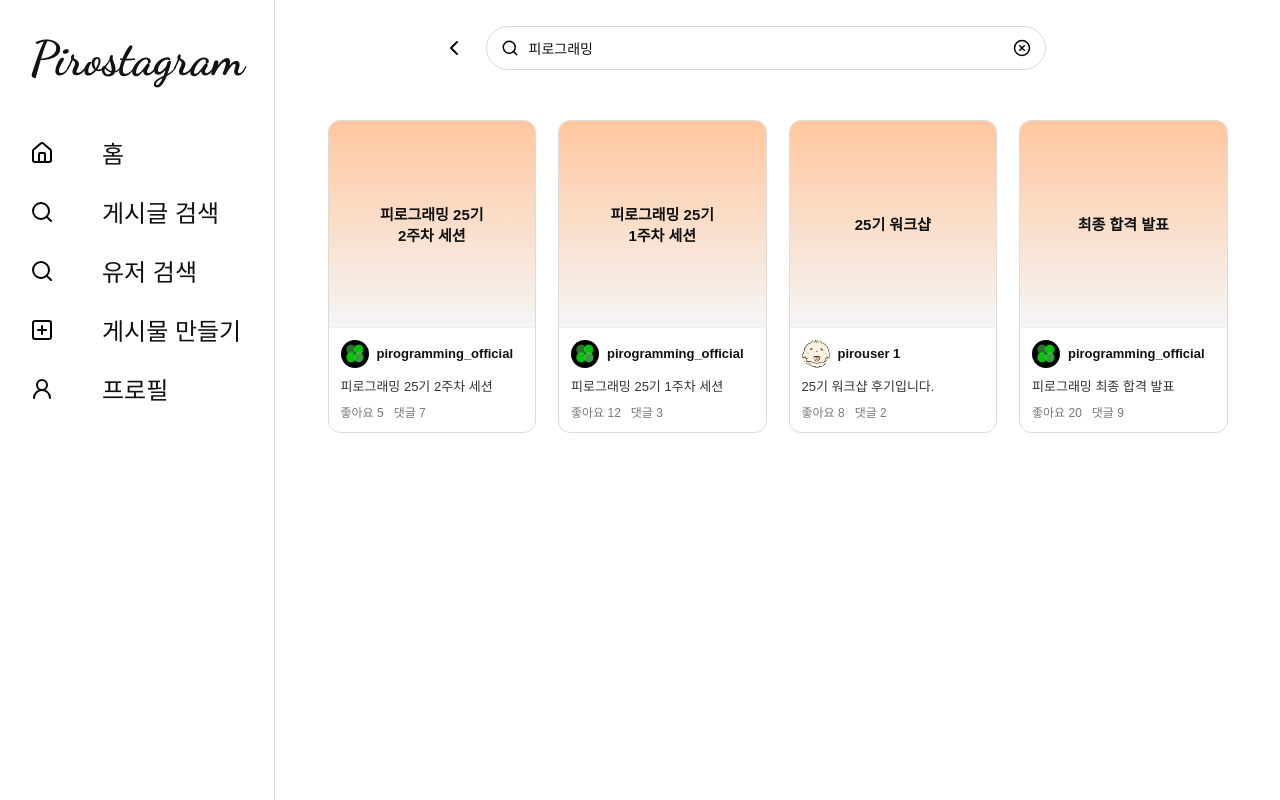
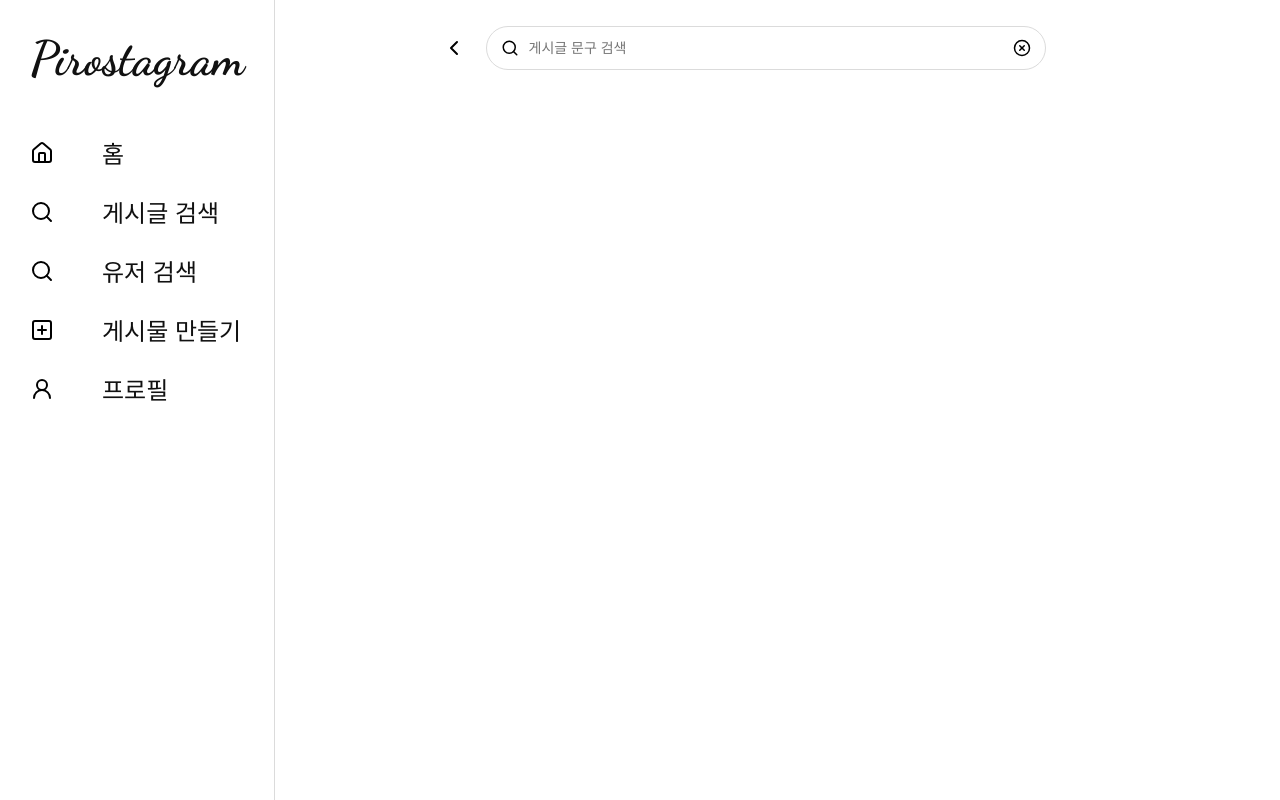
Before and after one commit to Pirogramming-25/Han-jisoo, a Django app: page /posts/search/ in a window 1280 px wide. Run offline with Django 5.2, Linux system fonts and the light colour scheme.

Commit message:
feat: 게시글 검색 기능 구현

```diff
--- a/piro25_Pirostagram/posts/views.py
+++ b/piro25_Pirostagram/posts/views.py
@@ -248,7 +248,19 @@ def user_search(request):
     })
 
 def post_search(request):
-    return render(request, 'posts/post_search.html')
+    query = request.GET.get("q", "").strip()
+
+    posts = []
+
+    if query:
+        posts = Post.objects.filter(
+            content__icontains=query
+        ).order_by("-created_at")
+
+    return render(request, "posts/post_search.html", {
+        "query": query,
+        "posts": posts,
+    })
 
 def post_create(request):
     print("post_create view 들어옴:", request.method)
--- a/piro25_Pirostagram/static/css/post-search.css
+++ b/piro25_Pirostagram/static/css/post-search.css
@@ -220,3 +220,13 @@
     font-size: 12px;
     color: #777777;
 }
+
+.no-result-text {
+    grid-column: 1 / -1;
+
+    margin-top: 40px;
+
+    text-align: center;
+    font-size: 15px;
+    color: #777777;
+}
--- a/piro25_Pirostagram/templates/posts/post_search.html
+++ b/piro25_Pirostagram/templates/posts/post_search.html
@@ -56,115 +56,75 @@
 
             <section class="search-header">
                 <a href="{% url 'main' %}" class="back-btn">
-                    <img src="{% static 'icons/chevron-left.svg' %}" alt="뒤로가기" class="back-icon">
+                    <img
+                        src="{% static 'icons/chevron-left.svg' %}"
+                        alt="뒤로가기"
+                        class="back-icon"
+                    >
                 </a>
 
-                <div class="search-box">
-                    <img src="{% static 'icons/search.svg' %}" alt="검색 아이콘" class="search-icon">
-                    <input type="text" value="피로그래밍" class="search-input">
+                <form method="get" action="{% url 'post_search' %}" class="search-box">
+                    <img
+                        src="{% static 'icons/search.svg' %}"
+                        alt="검색 아이콘"
+                        class="search-icon"
+                    >
+
+                    <input
+                        type="text"
+                        name="q"
+                        value="{{ query }}"
+                        placeholder="게시글 문구 검색"
+                        class="search-input"
+                    >
+
                     <button type="button" class="clear-btn">
-                        <img src="{% static 'icons/circle-x.svg' %}" alt="검색어 지우기" class="clear-icon">
+                        <img
+                            src="{% static 'icons/circle-x.svg' %}"
+                            alt="검색어 지우기"
+                            class="clear-icon"
+                        >
                     </button>
-                </div>
+                </form>
             </section>
 
             <section class="post-result-grid">
+                {% if query %}
+                    {% if posts %}
+                        {% for post in posts %}
                             <article class="post-result-card">
                                 <a href="#" class="post-thumbnail">
-                        <div class="post-result-img">
-                            <span>피로그래밍 25기<br>2주차 세션</span>
-                        </div>
+                                    <img
+                                        src="{{ post.image.url }}"
+                                        alt="게시글 이미지"
+                                        class="post-result-img"
+                                    >
                                 </a>
 
                                 <div class="post-result-info">
-                        <a href="{% url 'user_feed' 'pirogramming_official' %}" class="post-result-author">
-                            <img src="{% static 'images/piro.png' %}" alt="작성자 프로필" class="post-author-img">
-                            <span>pirogramming_official</span>
+                                    {% if post.author.username == "wltn1.2" %}
+                                        <a href="{% url 'my_profile' %}" class="post-result-author">
+                                    {% else %}
+                                        <a href="{% url 'user_feed' post.author.username %}" class="post-result-author">
+                                    {% endif %}
+                                            <img
+                                                src="{% static 'images/profile1.webp' %}"
+                                                alt="{{ post.author.username }} 프로필"
+                                                class="post-author-img"
+                                            >
+                                            <span>{{ post.author.username }}</span>
                                         </a>
 
                                     <p class="post-result-caption">
-                            피로그래밍 25기 2주차 세션
+                                        {{ post.content }}
                                     </p>
-
-                        <div class="post-result-meta">
-                            <span>좋아요 5</span>
-                            <span>댓글 7</span>
-                        </div>
                                 </div>
                             </article>
-
-                <article class="post-result-card">
-                    <a href="#" class="post-thumbnail">
-                        <div class="post-result-img">
-                            <span>피로그래밍 25기<br>1주차 세션</span>
-                        </div>
-                    </a>
-
-                    <div class="post-result-info">
-                        <a href="{% url 'user_feed' 'pirogramming_official' %}" class="post-result-author">
-                            <img src="{% static 'images/piro.png' %}" alt="작성자 프로필" class="post-author-img">
-                            <span>pirogramming_official</span>
-                        </a>
-
-                        <p class="post-result-caption">
-                            피로그래밍 25기 1주차 세션
-                        </p>
-
-                        <div class="post-result-meta">
-                            <span>좋아요 12</span>
-                            <span>댓글 3</span>
-                        </div>
-                    </div>
-                </article>
-
-                <article class="post-result-card">
-                    <a href="#" class="post-thumbnail">
-                        <div class="post-result-img">
-                            <span>25기 워크샵</span>
-                        </div>
-                    </a>
-
-                    <div class="post-result-info">
-                        <a href="{% url 'user_feed' 'pirouser1' %}" class="post-result-author">
-                            <img src="{% static 'images/pirouser1.png' %}" alt="작성자 프로필" class="post-author-img">
-                            <span>pirouser 1</span>
-                        </a>
-
-                        <p class="post-result-caption">
-                            25기 워크샵 후기입니다.
-                        </p>
-
-                        <div class="post-result-meta">
-                            <span>좋아요 8</span>
-                            <span>댓글 2</span>
-                        </div>
-                    </div>
-                </article>
-
-                <article class="post-result-card">
-                    <a href="#" class="post-thumbnail">
-                        <div class="post-result-img">
-                            <span>최종 합격 발표</span>
-                        </div>
-                    </a>
-
-                    <div class="post-result-info">
-                        <a href="{% url 'user_feed' 'pirogramming_official' %}" class="post-result-author">
-                            <img src="{% static 'images/piro.png' %}" alt="작성자 프로필" class="post-author-img">
-                            <span>pirogramming_official</span>
-                        </a>
-
-                        <p class="post-result-caption">
-                            피로그래밍 최종 합격 발표
-                        </p>
-
-                        <div class="post-result-meta">
-                            <span>좋아요 20</span>
-                            <span>댓글 9</span>
-                        </div>
-                    </div>
-                </article>
-
+                        {% endfor %}
+                    {% else %}
+                        <p class="no-result-text">검색 결과가 없습니다.</p>
+                    {% endif %}
+                {% endif %}
             </section>
 
         </main>
```
Lines whose indentation alone changed are shown as unchanged.
